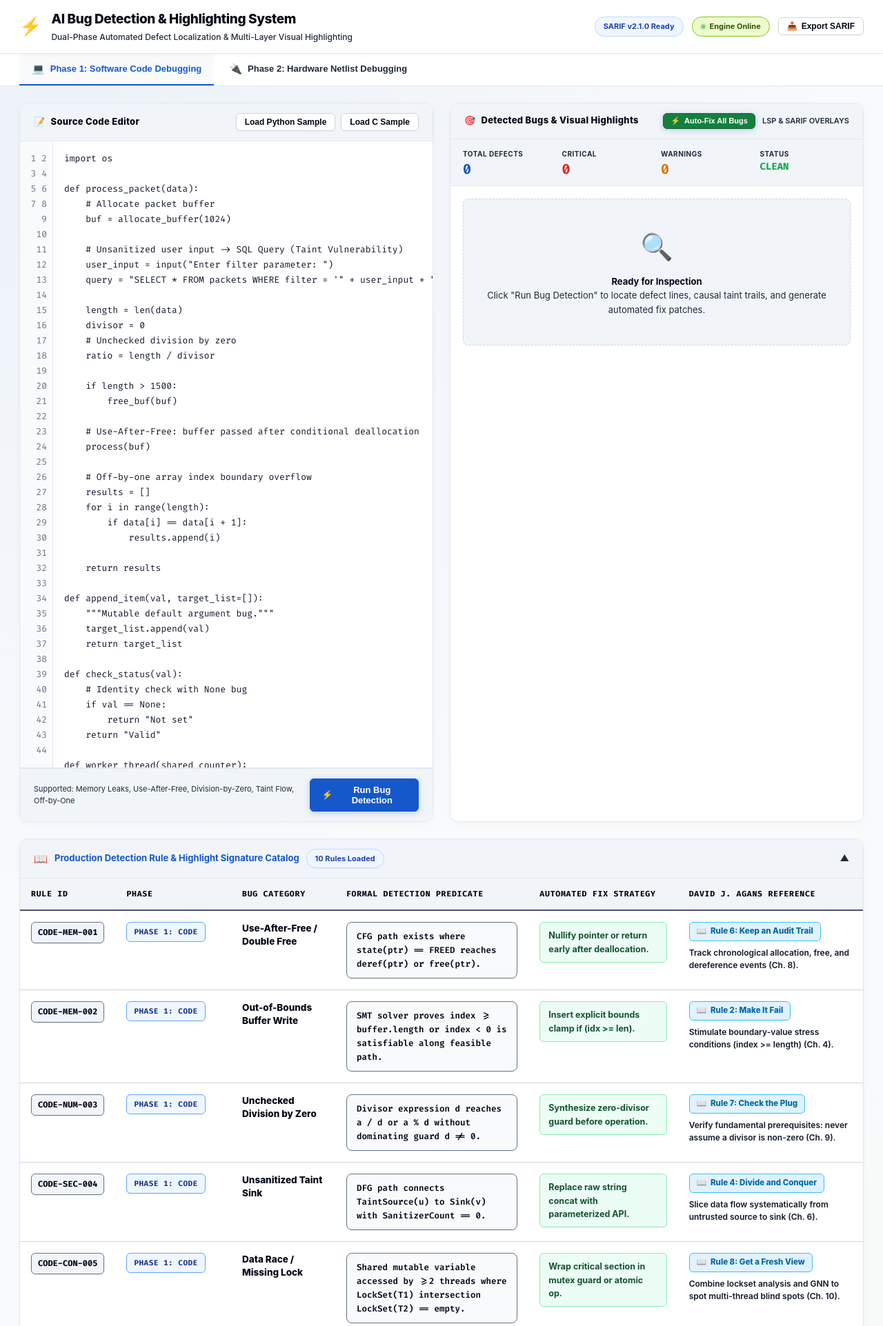
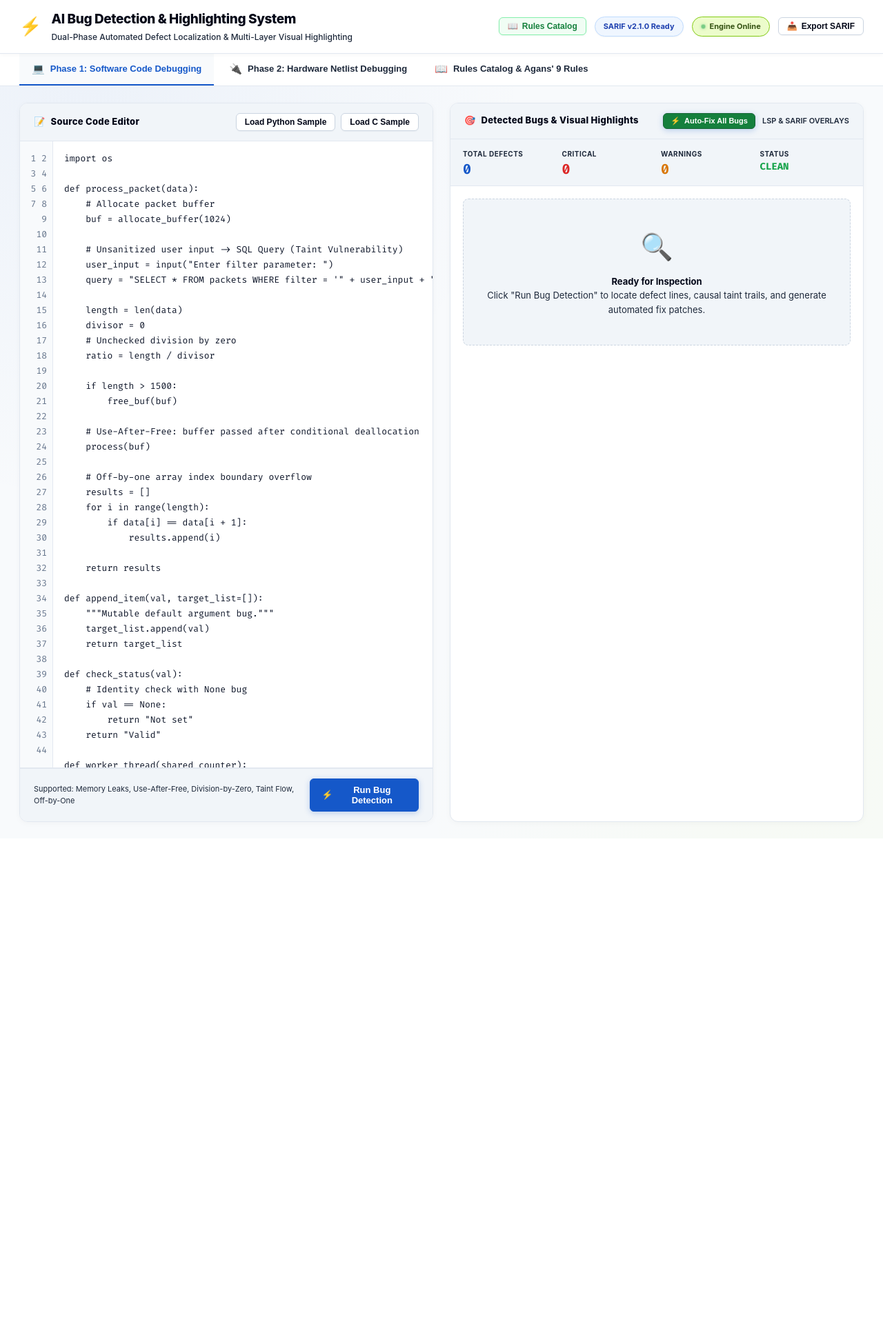
Before and after one commit to bhabanisoren16-ship-it/ai-bug-detection, a Flask app: page / in a window 1280 px wide. Shown: the top 1923 px of the page at 69% size. After the commit the page ends 1196 px from the top, so only its background shows below. Run offline with Flask 3, Linux system fonts and the light colour scheme.

Commit message:
feat: Relocate rules to separate tab section and under header/pill icons with high-contrast Clean White styling

```diff
--- a/web/static/css/style.css
+++ b/web/static/css/style.css
@@ -202,6 +202,27 @@ body {
   display: flex;
   align-items: center;
   gap: 12px;
+}
+
+#btn-header-rules {
+  background: #f0fdf4;
+  color: #15803d;
+  border: 1.5px solid #86efac;
+  font-weight: 700;
+  cursor: pointer;
+  box-shadow: 0 1px 3px rgba(22, 163, 74, 0.08);
+  transition: var(--transition);
+  display: inline-flex;
+  align-items: center;
+  gap: 6px;
+}
+
+#btn-header-rules:hover {
+  background: #dcfce7;
+  border-color: #16a34a;
+  color: #14532d;
+  box-shadow: 0 2px 6px rgba(22, 163, 74, 0.18);
+  transform: translateY(-1px);
 }
 
 /* ── Badges ──────────────────────────────────────────────────────────────── */
--- a/web/static/js/app.js
+++ b/web/static/js/app.js
@@ -13,10 +13,38 @@ document.addEventListener("DOMContentLoaded", () => {
     loadCatalogRules();
     loadAgansRules();
 
+    const btnHeaderRules = document.getElementById("btn-header-rules");
+    if (btnHeaderRules) {
+        btnHeaderRules.addEventListener("click", () => {
+            const tabBtnRules = document.getElementById("tab-btn-rules");
+            if (tabBtnRules) {
+                tabBtnRules.click();
+                window.scrollTo({ top: 0, behavior: "smooth" });
+            }
+        });
+    }
+
     // Default sample load: Python defect sample
     loadSampleCode("python");
     loadSampleNetlist();
 });
+
+// ── Card Agans Rule Toggle ───────────────────────────────────────────────────
+function toggleCardRule(pillElement) {
+    const section = pillElement.closest(".card-agans-section");
+    if (!section) return;
+    const body = section.querySelector(".card-agans-body");
+    if (!body) return;
+    const isOpen = section.classList.contains("open");
+    if (isOpen) {
+        section.classList.remove("open");
+        body.style.display = "none";
+    } else {
+        section.classList.add("open");
+        body.style.display = "flex";
+    }
+}
+window.toggleCardRule = toggleCardRule;
 
 // ── Theme Selector ──────────────────────────────────────────────────────────
 function initThemeSelector() {
@@ -346,13 +374,16 @@ function renderCodeResults(data, sourceCode) {
         const agansChapter = h.agans_chapter || (h.agans_protocol && h.agans_protocol.primary_info ? h.agans_protocol.primary_info.chapter_number : "");
 
         const agansBannerHtml = agansBadge ? `
-            <div class="agans-rule-banner">
-                <div class="agans-badge-row">
-                    <span class="agans-badge-pill">📖 ${escapeHtml(agansBadge)}</span>
-                    <span class="agans-chapter-tag">${agansChapter ? `Book Chapter ${agansChapter}` : "David J. Agans Book Reference"}</span>
+            <div class="card-agans-section">
+                <div class="card-agans-pill" onclick="toggleCardRule(this)" title="Click to view Agans Book Reference">
+                    <span class="pill-icon">📖</span>
+                    <span class="pill-title"><strong>${escapeHtml(agansBadge)}</strong> <span class="pill-chapter">${agansChapter ? `Ch. ${agansChapter}` : "Book Ref"}</span></span>
+                    <span class="pill-toggle-arrow">▾</span>
                 </div>
-                ${agansMantra ? `<div class="agans-mantra-text">"${escapeHtml(agansMantra)}"</div>` : ""}
-                ${agansGuidance ? `<div class="agans-guidance-text">💡 <strong>Agans Advice:</strong> ${escapeHtml(agansGuidance)}</div>` : ""}
+                <div class="card-agans-body" style="display: none;">
+                    ${agansMantra ? `<div class="agans-mantra-text">"${escapeHtml(agansMantra)}"</div>` : ""}
+                    ${agansGuidance ? `<div class="agans-guidance-text">💡 <strong>Agans Advice:</strong> ${escapeHtml(agansGuidance)}</div>` : ""}
+                </div>
             </div>
         ` : "";
 
@@ -549,13 +580,16 @@ function renderCircuitResults(data) {
         );
 
         const agansBannerHtml = `
-            <div class="agans-rule-banner">
-                <div class="agans-badge-row">
-                    <span class="agans-badge-pill">📖 ${escapeHtml(agansBadge)}</span>
-                    <span class="agans-chapter-tag">${agansChapter ? `Book Chapter ${agansChapter}` : "David J. Agans Book Reference"}</span>
+            <div class="card-agans-section">
+                <div class="card-agans-pill" onclick="toggleCardRule(this)" title="Click to view Agans Book Reference">
+                    <span class="pill-icon">📖</span>
+                    <span class="pill-title"><strong>${escapeHtml(agansBadge)}</strong> <span class="pill-chapter">${agansChapter ? `Ch. ${agansChapter}` : "Book Ref"}</span></span>
+                    <span class="pill-toggle-arrow">▾</span>
                 </div>
-                ${agansMantra ? `<div class="agans-mantra-text">"${escapeHtml(agansMantra)}"</div>` : ""}
-                ${agansGuidance ? `<div class="agans-guidance-text">💡 <strong>Agans Advice:</strong> ${escapeHtml(agansGuidance)}</div>` : ""}
+                <div class="card-agans-body" style="display: none;">
+                    ${agansMantra ? `<div class="agans-mantra-text">"${escapeHtml(agansMantra)}"</div>` : ""}
+                    ${agansGuidance ? `<div class="agans-guidance-text">💡 <strong>Agans Advice:</strong> ${escapeHtml(agansGuidance)}</div>` : ""}
+                </div>
             </div>
         `;
 
--- a/web/templates/index.html
+++ b/web/templates/index.html
@@ -7,7 +7,7 @@
     <meta http-equiv="Pragma" content="no-cache">
     <meta http-equiv="Expires" content="0">
     <title>AI Bug Detection &amp; Highlighting System</title>
-    <link rel="stylesheet" href="/static/css/style.css?v=9.0">
+    <link rel="stylesheet" href="/static/css/style.css?v=12.0">
     <link rel="preconnect" href="https://fonts.googleapis.com">
     <link rel="preconnect" href="https://fonts.gstatic.com" crossorigin>
     <link href="https://fonts.googleapis.com/css2?family=Fira+Code:wght@400;500;600;700&family=Inter:wght@400;500;600;700;800&display=swap" rel="stylesheet">
@@ -24,6 +24,9 @@
             </div>
         </div>
         <div class="header-badges">
+            <button id="btn-header-rules" class="btn btn-secondary btn-sm" title="View Detection Rules &amp; Agans Book Maxims">
+                <span>📖</span> Rules Catalog
+            </button>
             <span class="pill-badge">SARIF v2.1.0 Ready</span>
             <span class="pill-badge neon-badge">
                 <span class="pulse-dot"></span> Engine Online
@@ -34,13 +37,16 @@
         </div>
     </header>
 
-    <!-- Navigation Tabs (Core Problem Statement: Software Code & Hardware Circuit) -->
+    <!-- Navigation Tabs (Core Problem Statement & Separate Rules Section) -->
     <nav class="nav-tabs">
         <button class="tab-btn active" data-tab="tab-phase1">
             <span class="tab-icon">💻</span> Phase 1: Software Code Debugging
         </button>
         <button class="tab-btn" data-tab="tab-phase2">
             <span class="tab-icon">🔌</span> Phase 2: Hardware Netlist Debugging
+        </button>
+        <button class="tab-btn" data-tab="tab-rules" id="tab-btn-rules">
+            <span class="tab-icon">📖</span> Rules Catalog &amp; Agans' 9 Rules
         </button>
     </nav>
 
@@ -197,11 +203,27 @@
         </section>
 
 
-        <!-- ================= RULE CATALOG SECTION ================= -->
-        <section class="catalog-section">
+        <!-- ================= SEPARATE SECTION: RULES & STANDARDS ================= -->
+        <section id="tab-rules" class="tab-panel">
+            <!-- Hero Card -->
+            <div class="panel-card" style="margin-bottom: 20px;">
+                <div class="panel-header">
+                    <div class="panel-title">
+                        <span>📖</span> Production Detection Rules &amp; David J. Agans' 9 Indispensable Rules
+                    </div>
+                    <span class="pill-badge" style="background: #e0f2fe; color: #0284c7; border-color: #7dd3fc;">10 Production Rules · 9 Agans Maxims</span>
+                </div>
+                <p style="padding: 14px 20px; margin: 0; font-size: 13px; color: var(--text-dim); line-height: 1.6;">
+                    Comprehensive reference catalog bridging software source code ASTs, dynamic test execution, and hardware circuit netlists.
+                    Includes mathematical predicates, automated fix diff strategies, and foundational debugging principles from David J. Agans' book.
+                </p>
+            </div>
+
+            <!-- 10 Production Rules Catalog Table -->
+            <section class="catalog-section" style="margin-bottom: 24px;">
                 <div class="catalog-header">
                     <div style="display: flex; align-items: center; gap: 10px;">
-                    <span style="font-size: 16px;">📖</span>
+                        <span style="font-size: 16px;">📋</span>
                         <strong>Production Detection Rule &amp; Highlight Signature Catalog</strong>
                         <span class="pill-badge">10 Rules Loaded</span>
                     </div>
@@ -226,17 +248,17 @@
                 </div>
             </section>
 
-        <!-- ================= AGANS 9 INDISPENSABLE RULES REFERENCE SECTION ================= -->
-        <section class="catalog-section collapsed agans-ref-section" id="agans-ref-section" style="margin-top: 24px;">
+            <!-- Agans 9 Indispensable Rules Book Reference -->
+            <section class="catalog-section agans-ref-section" id="agans-ref-section">
                 <div class="catalog-header" id="agans-ref-header">
                     <div style="display: flex; align-items: center; gap: 10px;">
                         <span style="font-size: 16px;">📚</span>
                         <strong>David J. Agans: The 9 Indispensable Rules for Finding Even the Most Elusive Problems (Book Reference)</strong>
                         <span class="pill-badge" style="background: #e0f2fe; color: #0284c7; border-color: #7dd3fc;">9 Rules Suitable for Framing</span>
                     </div>
-                <span class="toggle-icon agans-toggle-icon" style="color: var(--text-dim);">▼</span>
+                    <span class="toggle-icon agans-toggle-icon" style="color: var(--text-dim);">▲</span>
                 </div>
-            <div id="agans-ref-body" style="padding: 24px 20px; background: var(--bg-card); display: none;">
+                <div id="agans-ref-body" style="padding: 24px 20px; background: var(--bg-card); display: block;">
                     <div class="agans-hero-card">
                         <div>
                             <div class="agans-hero-title">David J. Agans' 9 Indispensable Debugging Rules</div>
@@ -251,9 +273,10 @@
                     </div>
                 </div>
             </section>
+        </section>
 
     </main>
 
-    <script src="/static/js/app.js?v=10.0"></script>
+    <script src="/static/js/app.js?v=12.0"></script>
 </body>
 </html>
```
Also changed, not shown: other parts of web/static/css/style.css (+104 -0 lines). Lines whose indentation alone changed are shown as unchanged.
